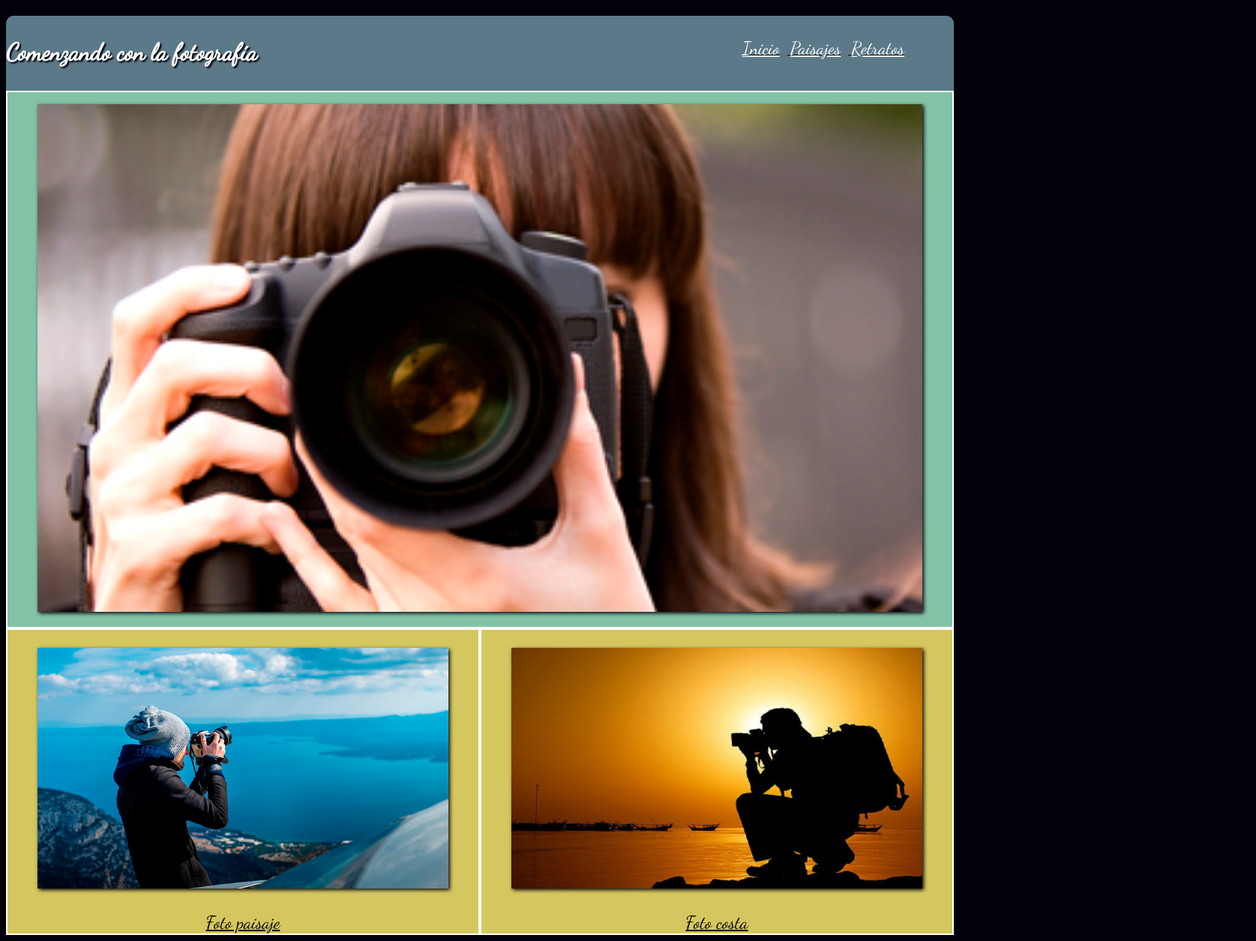
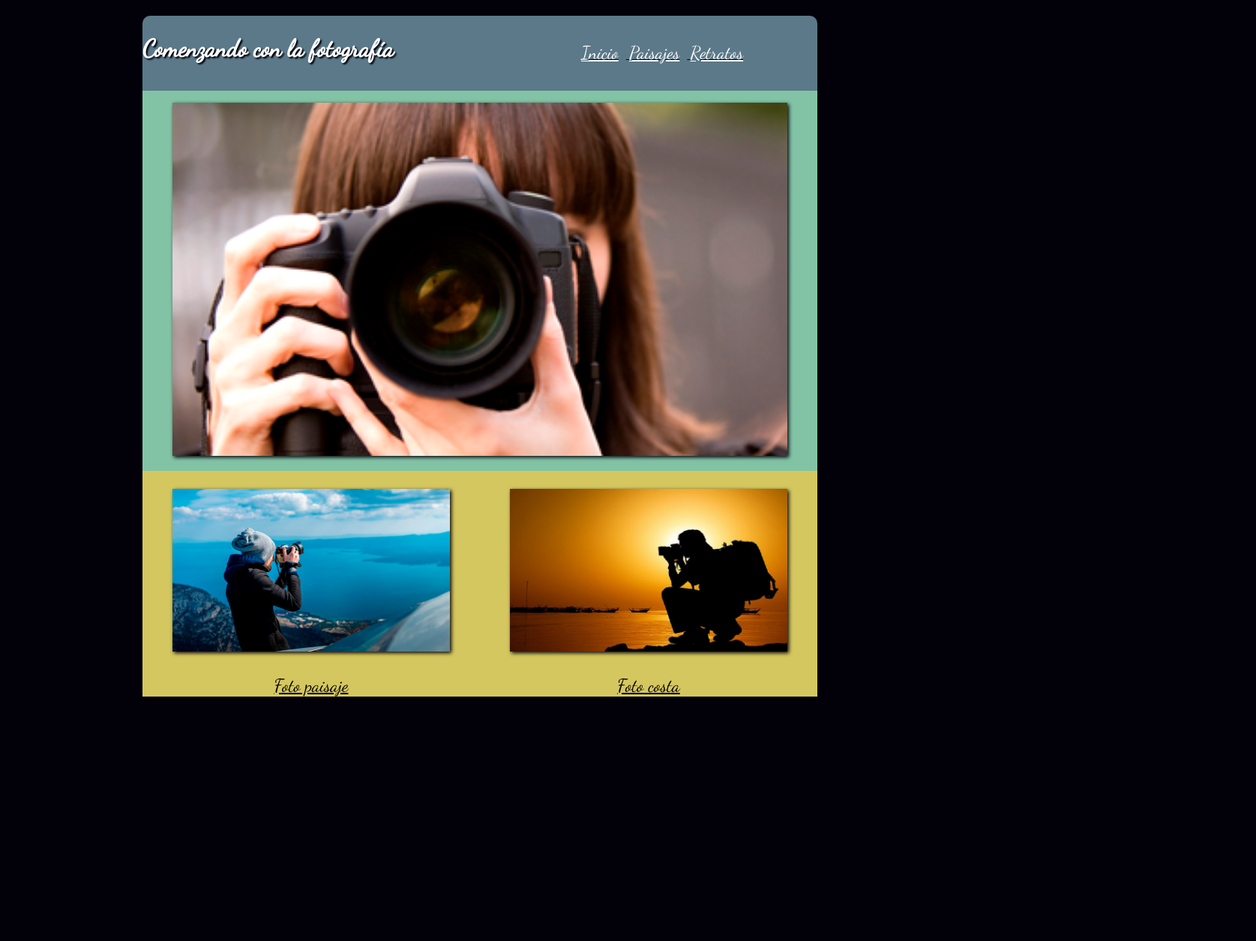
Before and after one commit to alexval123/web-fotograria, a plain HTML site: page index.html in a window 1280 px wide. Shown: the whole page at 75% size, 1675 px wide, since content can reach past the window. After the commit the page ends 937 px from the top, so only its background shows below. Drawn offline with Linux system fonts and the light colour scheme.

Commit message:
@media cabecera
se crean las dos visualizaciones en la cabecara para desktop y movil

```diff
--- a/css/master.css
+++ b/css/master.css
@@ -3,10 +3,32 @@ body{
   background-color: #02010a;
   font-family: 'Dancing Script', cursive;
 }
+@media (max-width: 600px) {
+  #contenido{
+    width: 100%;
+
+  }
+  header nav , h1{
+    position: relative;
+    text-align: center;
+  }
+
+}
 @media (min-width: 600px) {
+  #contenido{
+    width:100%;
+    max-width: 900px;
+
+  }
 	.contenedor2 {
    display: flex;
 	}
+  header nav{
+    position: relative;
+    text-decoration: underline;
+    left:  65%;
+    top: -25px;
+  }
 }
 img{
  box-shadow: 2px 2px 5px #02010a;
@@ -14,7 +36,7 @@ img{
 header{
    background-color: #5b7989;
    width: 100%;
-   height: 100px;
+   min-height: 100px;
    border-radius: 10px 10px 0px 0px;
 
    margin: 0 auto;
@@ -23,15 +45,10 @@ header{
 header h1{
   color: white;
   position:relative;
-  top: 30%;
+  top:25px;
   text-shadow: 2px 2px 2px #02010a;
 }
-header nav{
-  position: absolute;
-  text-decoration: underline;
-  right: 5%;
-  top: 50px;
-}
+
 header nav a{
   padding-right: 10px;
   color: white;
@@ -41,6 +58,11 @@ header nav a:active{
   text-decoration: none;
 }
 #contenido{
+  margin: 0 auto;
+  justify-content: center;
+  align-items: center;
+}
+#general{
   width: 100%;
   display: flex;
   flex-direction: column;
@@ -62,35 +84,28 @@ header nav a:active{
 
 }
 .contenedor1 > div{
-  border: 2px solid white;
   width: 100%;
 }
 .contenedor2{
   background-color:  #d5c75f;
   width: 100%;
-  /*display: flex;*/
   text-align: center;
   text-decoration: underline;
   font-size: 1.5em;
   margin: 0 auto;
   width: 100%;
   justify-content: center;     /*para centrar la imagen*/
-  align-items: center;        /*para centrar la imagen*/
+  align-items: center;
+  border: 1px;      /*para centrar la imagen*/
 }
 .contenedor2 div img{
   width: 100%;
-  transition: transform 3s;
+  transition: transform 1s;
 }
-.contenedor2 > div{
 
-  width: 100%;
-  border: 2px solid white;
-  transition: transform 1.5s;
-}
 #paisajes img:hover{
   transform: rotate(10deg);
   box-shadow: 2px 2px 5px #82c3a6;
-
 }
 
 #retratos img:hover{
--- a/index.html
+++ b/index.html
@@ -8,6 +8,7 @@
     <title>fotografia</title>
   </head>
   <body>
+    <div id="contenido">
     <header>
       <h1>Comenzando con la fotograf&iacutea</h1>
       <nav>
@@ -16,7 +17,7 @@
         <a href="pages/retratos.html"> Retratos</a>
       </nav>
     </header>
-    <div id="contenido">
+    <div id="general">
       <div class="contenedor1">
         <div >
           <figure>
@@ -39,6 +40,6 @@
         </div>
       </div>
     </div>
-
+   </div>
   </body>
 </html>
```
